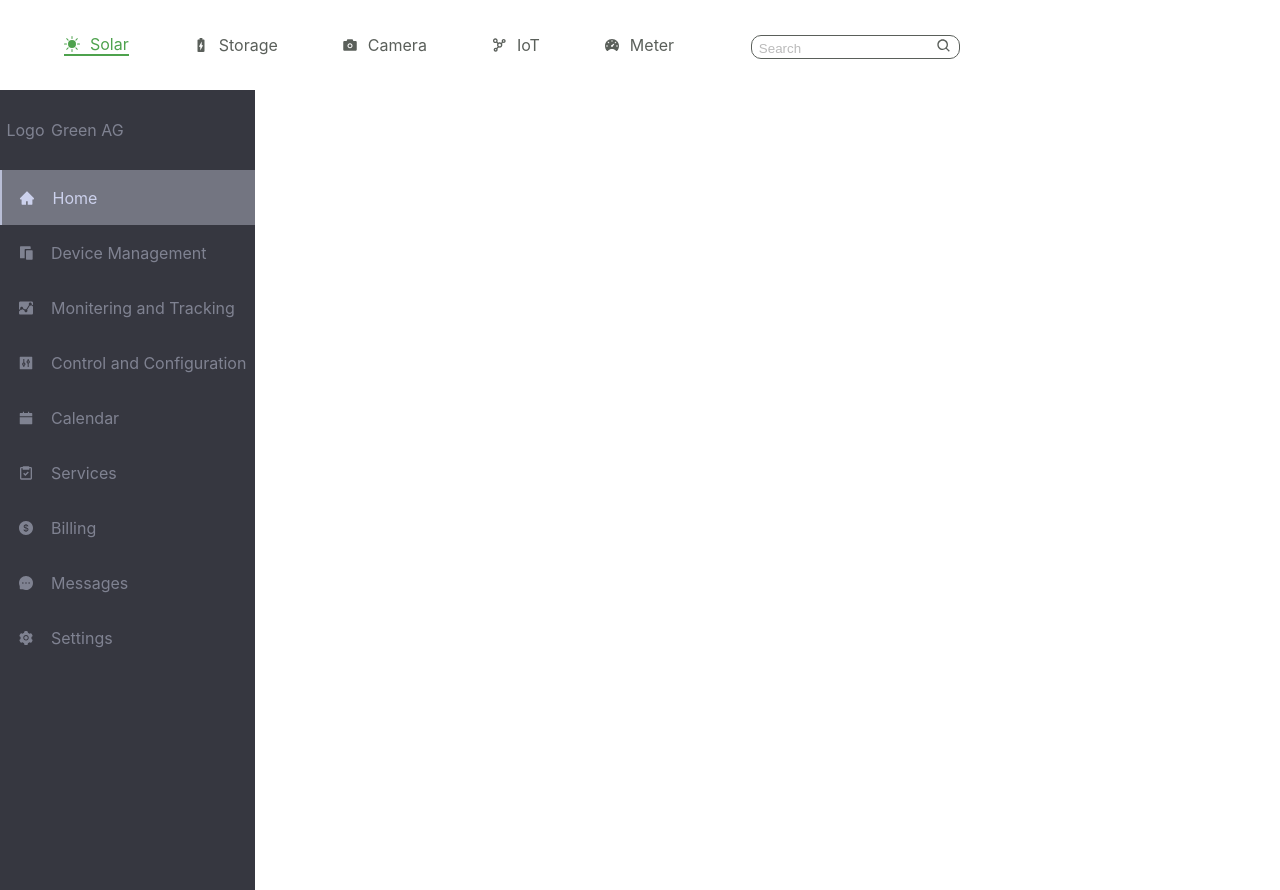
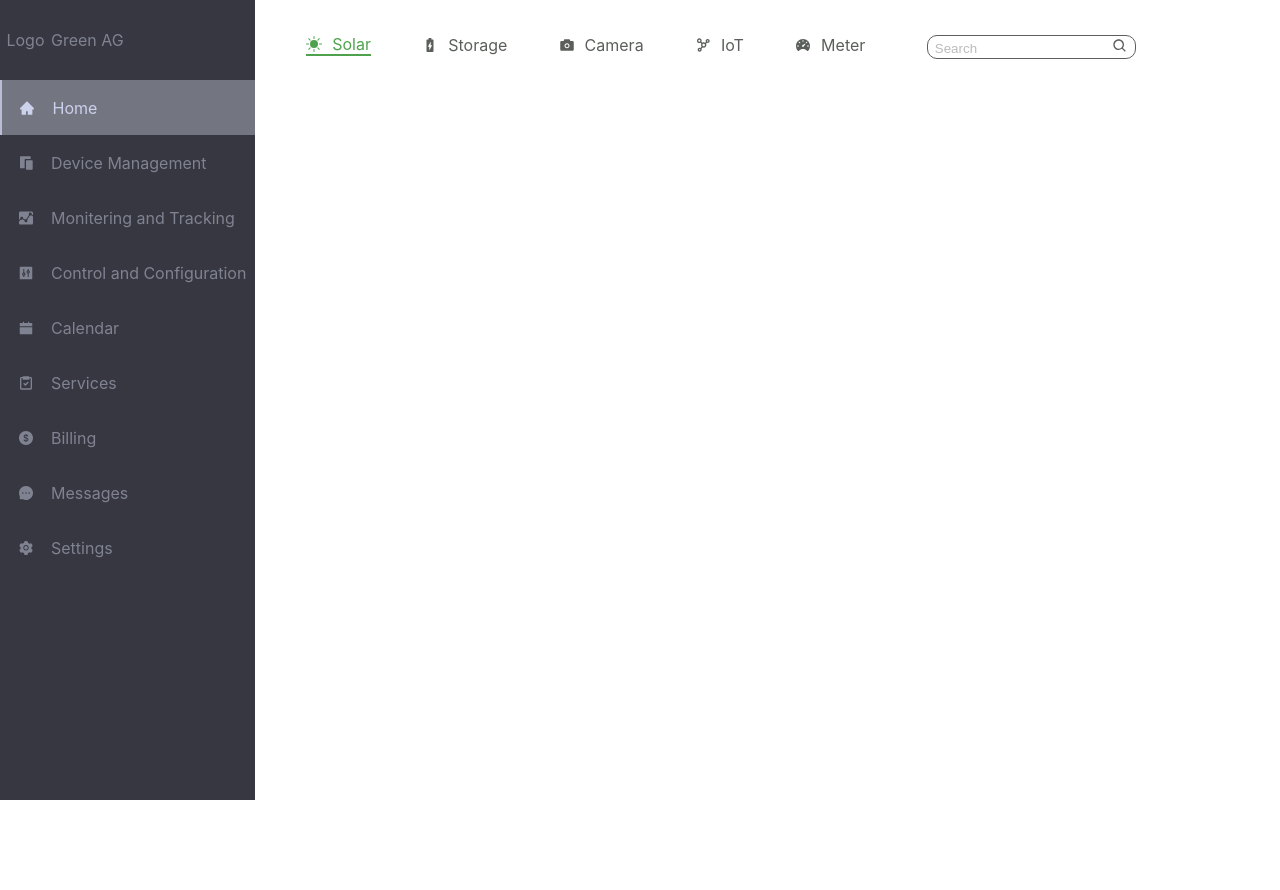
Before and after one commit to vhcent/Green-Ag-Cloud, a React (Create React App) app: page / in a window 1280 px wide. After the commit the page ends 800 px from the top, so only its background shows below. Built offline with nearby package versions, Linux system fonts and the light colour scheme.

Commit message:
main offset

```diff
--- a/src/App.css
+++ b/src/App.css
@@ -7,3 +7,9 @@
     margin: 0;
     padding: 0;
 }
+
+.main {
+    position: absolute;
+    left: 255px;
+    width: calc(100% - 255px);
+}
```
